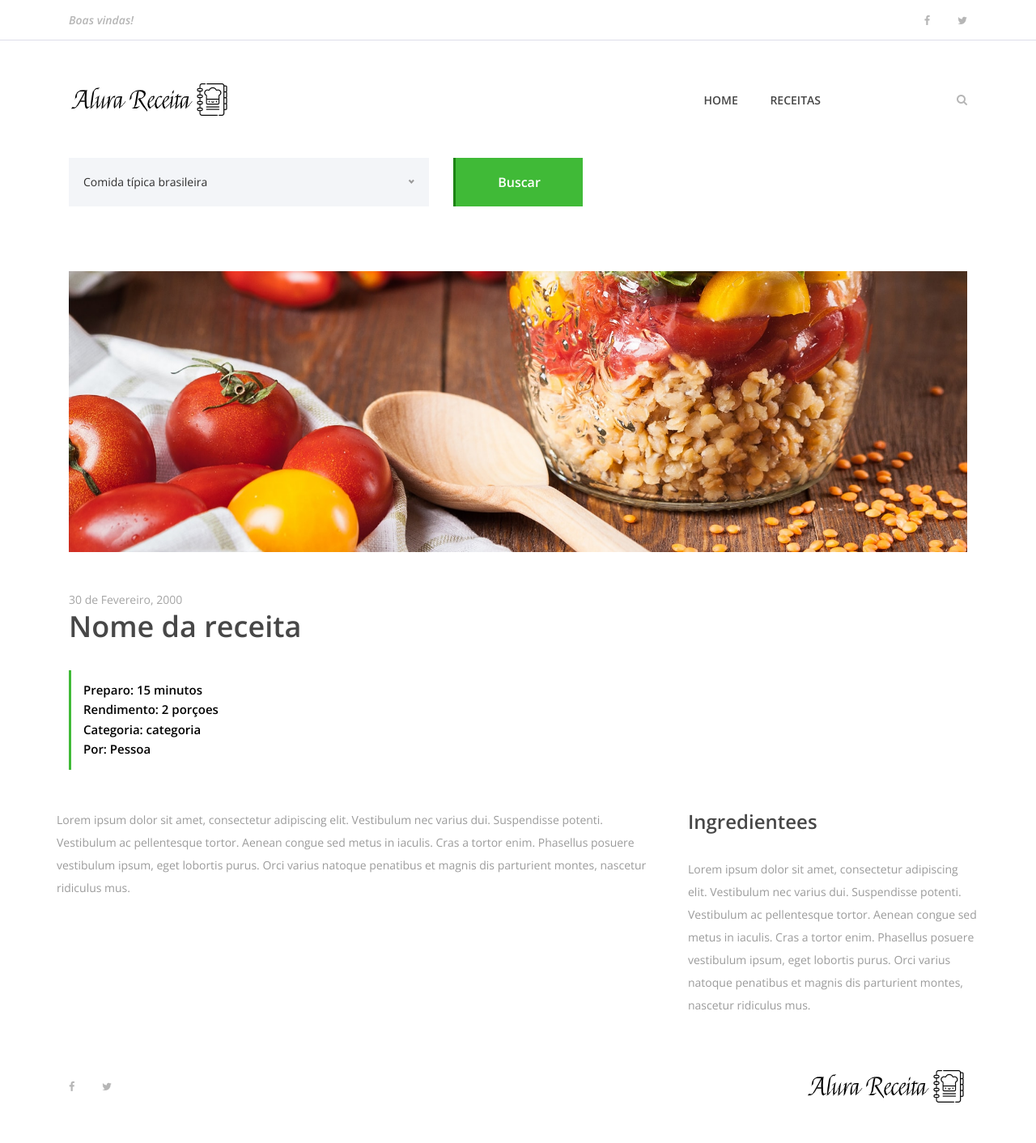
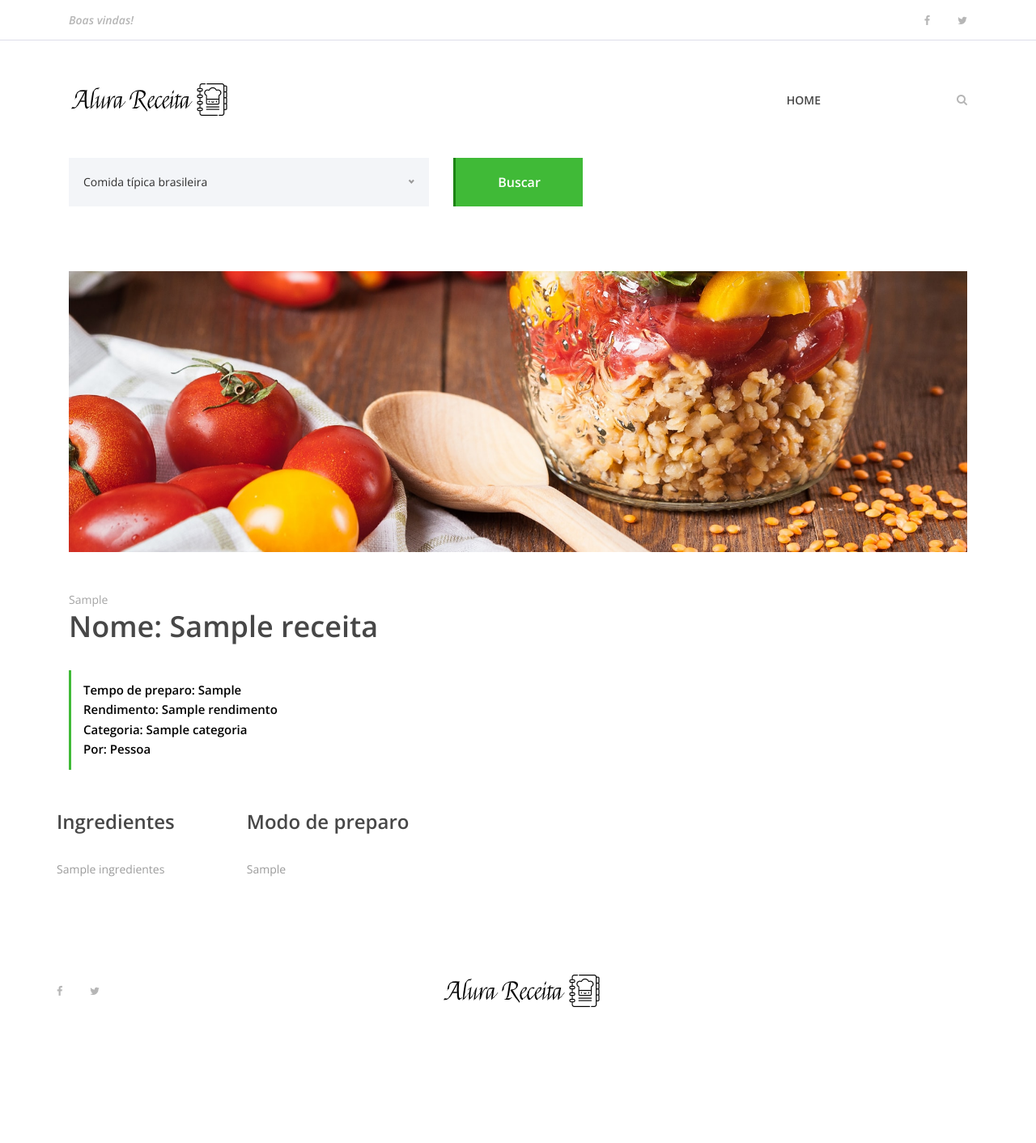
Before and after one commit to 6abi/receitas-django, a Django app: template receitas/templates/receita.html in a window 1280 px wide. Shown: the whole page at 81% size. After the commit the page ends 1244 px from the top, so only its background shows below. Run offline with Django 3.2, Linux system fonts and the light colour scheme; the template is opened without the code that fills it: most values are stand-ins (such as "Sample title", 1, 10 or a date in 2020); some libraries are stand-ins or nearby versions.

Commit message:
parametros para url - pegando dados por id

```diff
--- a/receitas/templates/index.html
+++ b/receitas/templates/index.html
@@ -40,7 +40,7 @@
                     <div class="single-best-receipe-area mb-30">
                         <img src="{% static 'img/bg-img/foto_receita.png' %}" alt="">
                         <div class="receipe-content">
-                            <a href="{% url 'receita' %}">
+                            <a href="{% url 'receita'  receita.id %}">
                                 <h5>{{ receita.nome_receita }}</h5>
                             </a>
                         </div>
--- a/receitas/templates/partials/menu.html
+++ b/receitas/templates/partials/menu.html
@@ -58,7 +58,6 @@
                             <div class="classynav">
                                 <ul>
                                     <li><a href="{% url 'index' %}">Home</a></li>
-                                    <li><a href="{% url 'receita' %}">Receitas</a></li>
                                 </ul>
 
                                 <!-- Formulario de busca -->
--- a/receitas/templates/receita.html
+++ b/receitas/templates/receita.html
@@ -67,33 +67,35 @@
                 <div class="row">
                     <div class="col-12 col-md-8">
                         <div class="receipe-headline my-5">
-                            <span>30 de Fevereiro, 2000</span>
-                            <h2>Nome da receita</h2>
+                            <span>{{ receita.data_receita }}</span>
+                            <h2>Nome: {{ receita.nome_receita }}</h2>
                             <div class="receipe-duration">
-                                <h6>Preparo: 15 minutos</h6>
-                                <h6>Rendimento: 2 porçoes</h6>
-                                <h6>Categoria: categoria</h6>
+                                <h6>Tempo de preparo: {{ receita.tempo_preparo }}</h6>
+                                <h6>Rendimento: {{ receita.rendimento }}</h6>
+                                <h6>Categoria: {{receita.categoria}}</h6>
                                 <h6>Por: Pessoa</h6>
                             </div>
                         </div>
                     </div>
 
                 <div class="row">
-                    <div class="col-12 col-lg-8">
-                        <!-- Single Preparation Step -->
-                        <div class="single-preparation-step d-flex">
-                            <p>Lorem ipsum dolor sit amet, consectetur adipiscing elit. Vestibulum nec varius dui. Suspendisse potenti. Vestibulum ac pellentesque tortor. Aenean congue sed metus in iaculis. Cras a tortor enim. Phasellus posuere vestibulum ipsum, eget lobortis purus. Orci varius natoque penatibus et magnis dis parturient montes, nascetur ridiculus mus. </p>
+                                        <!-- Ingredientes -->
+                    <div class="col-12 col-lg-4">
+                        <div class="ingredients">
+                            <h4>Ingredientes</h4>
+                            <div class="ingredients">
+                                <p>{{ receita.ingredientes }}</p>
+                            </p>
+                            </div>
                         </div>
                     </div>
 
-                    <!-- Ingredientes -->
-                    <div class="col-12 col-lg-4">
+                    <div class="col-12 col-lg-8">
+                        <!-- Single Preparation Step -->
                         <div class="ingredients">
-                            <h4>Ingredientees</h4>
-                            <div class="ingredients">
-                                <p>Lorem ipsum dolor sit amet, consectetur adipiscing elit. Vestibulum nec varius dui. Suspendisse potenti. Vestibulum ac pellentesque tortor. Aenean congue sed metus in iaculis. Cras a tortor enim. Phasellus posuere vestibulum ipsum, eget lobortis purus. Orci varius natoque penatibus et magnis dis parturient montes, nascetur ridiculus mus. </p>
-                            </p>
-                            </div>
+                        <h4>Modo de preparo</h4>
+                        <div class="single-preparation-step d-flex">
+                            <p>{{ receita.modo_preparo }}</p>
                         </div>
                     </div>
                 </div>
--- a/receitas/urls.py
+++ b/receitas/urls.py
@@ -4,5 +4,5 @@ from . import views
 
 urlpatterns = [
     path('', views.index, name='index'),
-    path('receita', views.receita, name='receita')
+    path('<int:receita_id>', views.receita, name='receita')
 ]
```
Also changed, not shown: receitas/views.py (+8 -3 lines).
